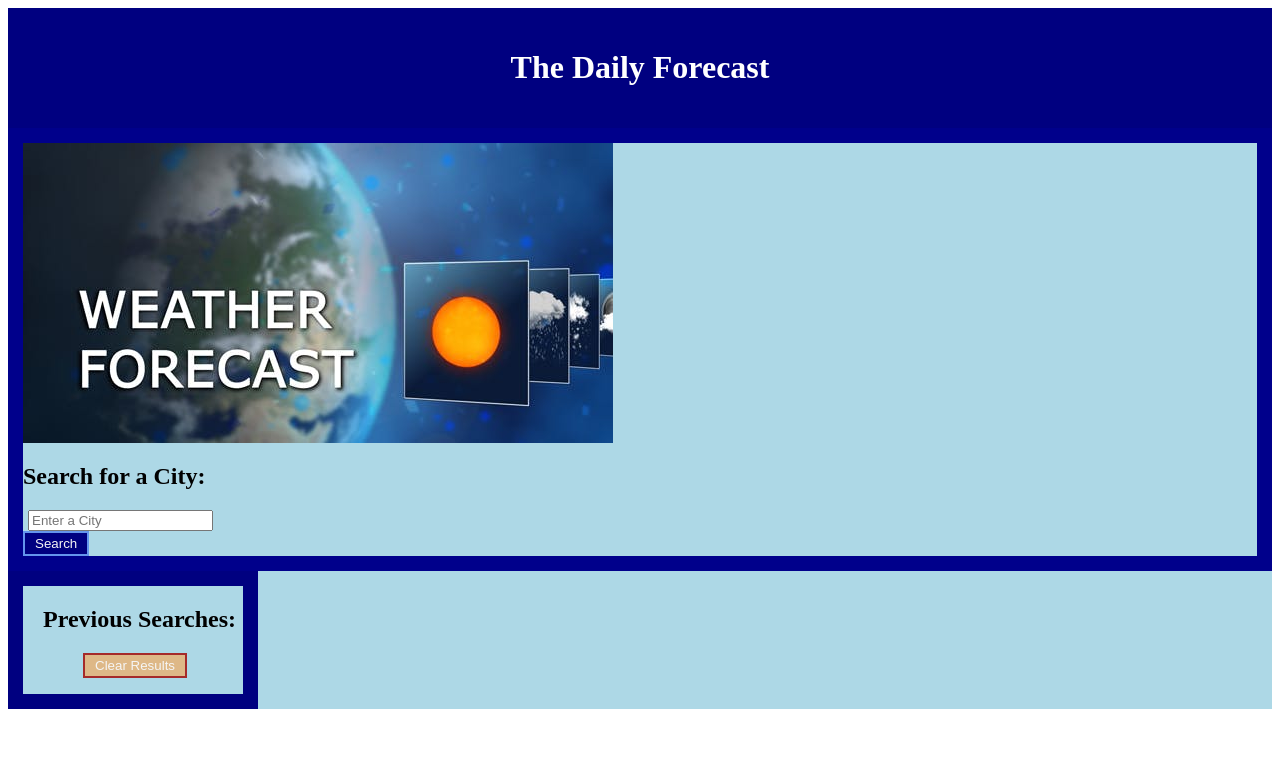
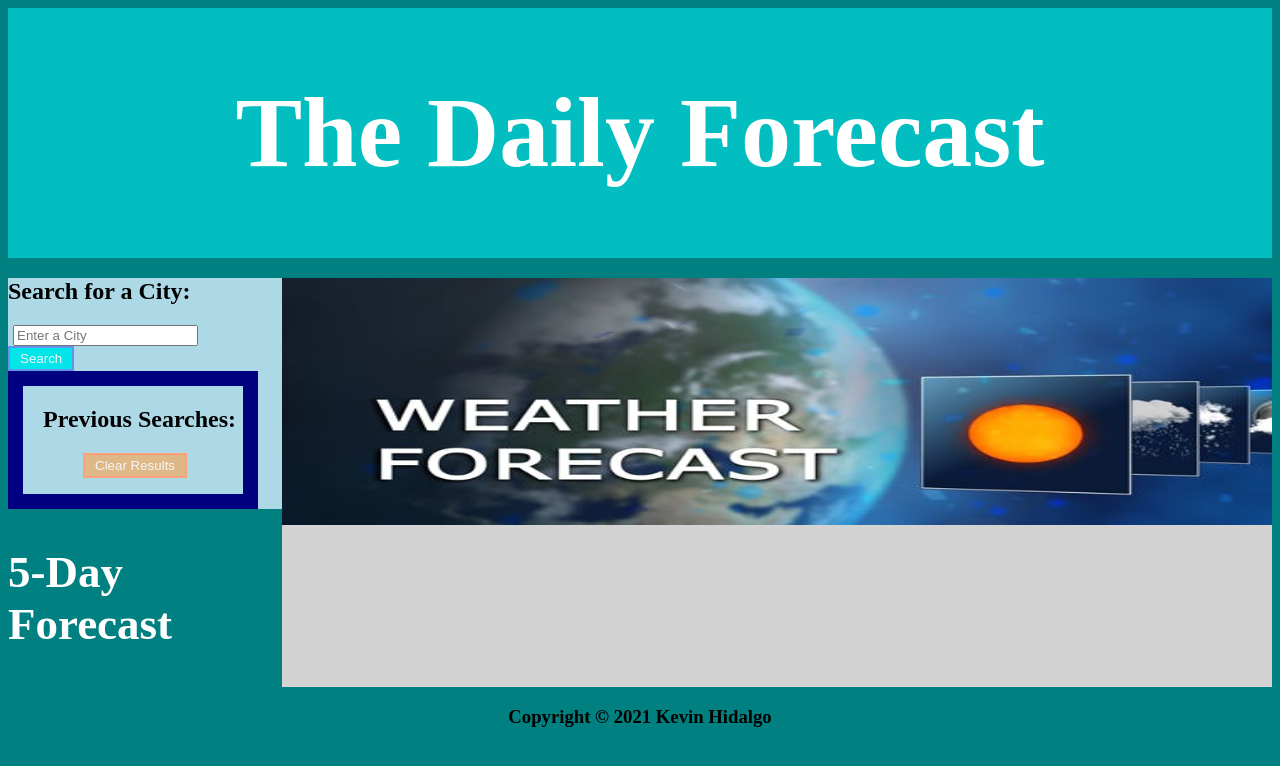
Before and after one commit to kevinrhidalgo/Homework-6-AWeatherDashboard, a plain HTML site: page index.html in a window 1280 px wide. Drawn offline with nearby package versions, Linux system fonts and the light colour scheme.

Commit message:
add readme, updated html and css, and functioning JS

```diff
--- a/Assets/script.js
+++ b/Assets/script.js
@@ -3,7 +3,7 @@ $(".boxEl").hide();
 $(".forecastDashboard").hide();
 var forecastdisplay;
 
-//Pulls previous city searches from local storage.
+//this function retrieves the previoussearches from the local storage.
 function allStorage() {
     var values = [],
         keys = Object.keys(localStorage),
@@ -17,13 +17,13 @@ function allStorage() {
 }
 allStorage();
 
-//Clears all local storage items and previous searches from the page.
+//Clears all items from the local storage and its previous searches
 $(".clear").on("click", function() {
     localStorage.clear();
     $(".prev-city").remove();
 });
 
-//This function collects all the info from the weather APIs to display on the page
+//Function to collect info from the weather apis
 $(".search").on("click", function() {
     var subject = $(".subject").val();
     var queryURL = "https://api.openweathermap.org/data/2.5/weather?q=" + subject + "&appid=3c34658c8e0e9fdb71064b81293a3704";
@@ -35,7 +35,7 @@ $(".search").on("click", function() {
         forecastdisplay = false;
     }
 
-//This first ajax request collects current weather data and converts info into what we want to display.
+//This collection of current weather data and converts info into what is displayed.
     $.ajax({
         url: queryURL,
         method: "GET",
@@ -60,8 +60,8 @@ $(".search").on("click", function() {
         $(".current-temp").text("Temperature: " + currentTemp.toFixed(1) + " °F");
         $(".current-hum").text("Humidity: " + response.main.humidity + "%");
         $(".current-wind").text("Wind Speed: " + response.wind.speed + " MPH");
-        queryURL = "http://api.openweathermap.org/data/2.5/uvi/forecast?&appid=3c34658c8e0e9fdb71064b81293a3704&lat=" + lat + "&lon=" + lon;
-//This is nested ajax request that gets the UV index but uses longitude and latitude from the previous ajax request to do so.
+
+        queryURL = "http://api.openweathermap.org/data/2.5/uvi/forecast/daily?&appid=3c34658c8e0e9fdb71064b81293a3704&lat=" + lat + "&lon=" + lon;
         $.ajax({
             url: queryURL,
             method: "GET"
@@ -70,7 +70,7 @@ $(".search").on("click", function() {
         })
     })
 
-//This ajax request collects weather data for the next 5 days (specifically it is grabbing the stays from noon, as opposed to every few hours)
+//The collection of weather data for the 5 day forecast days (specifically it is grabbing the stays from noon, as opposed to every few hours)
     $.ajax({
         url: queryURL2,
         method: "GET"
--- a/Assets/style.css
+++ b/Assets/style.css
@@ -1,27 +1,40 @@
+body{
+    background-color:teal;
+}
+
+
 section{
     background-color: lightblue;
     flex-wrap: wrap;
 }
 
 
-.forecast-day {
-    background-color:navy;
-    color: whitesmoke;
-    width: 100px;
-    height: 150px;
-    font-size: 20px;
-    padding: 10px 40px 40px 40px;
 
+#fiveDay{
+    display: flex;
+    justify-content: center;
+    float: center;
+    font-size: 30px;
+    background-color:teal;
+    color:white;
+}
+
+article{
+    background-color: lightgray;
+  flex-wrap: inline;
+ align-items: center;
 
 }
-
 .navbar {
     margin-right: 0;
-    background-color: navy;
+    background-color: #02bec1;
     color: white;
    display: flex;
    justify-content: center;
-   border: navy solid 20px;
+
+   height: 250px;
+   font-size: 50px;
+
 
 }
 
@@ -35,7 +48,7 @@ input {
 }
 
 button {
-    background-color: navy;
+    background-color:  #02e6e9;
     border: 2px solid cornflowerblue;
     color: whitesmoke;
     padding-top: 3px;
@@ -57,7 +70,7 @@ button:hover {
 
 .clear {
     background-color: burlywood;
-    border: 2px solid brown;
+    border: 2px solid lightsalmon;
 
 }
 .mt-1{
@@ -70,21 +83,11 @@ button:hover {
     width: 200px;
 }
 
-
-.forecastDashboard{
-    width: 200px;
-    margin: 40px;
-    display: inline;
-
-
-
-}
-
 .forecastList
 {
+
     display: flex;
-flex-direction: row;
-    justify-content: space-between;
+    justify-content: space-around;
 
 }
 
@@ -93,13 +96,24 @@ flex-direction: row;
     display: flex;
 }
 
-.container{
-    border: darkblue solid 15px;
+
+
+.one img{
+    display: inline;
+    justify-content: flex-end;
+    float: right;
+    width: 990px;
+    height: 247px;
 
 
 }
+#cityname{
+    background-color: salmon;
 
-.one img{
+}
+
+footer{
     display: flex;
-    justify-content: flex-end;
+    justify-content: center;
+
 }
--- a/index.html
+++ b/index.html
@@ -3,27 +3,22 @@
   <head>
     <title>Weather Dashboard</title>
     <meta charset="utf-8">
-
-
     <link rel="stylesheet" href="Assets/style.css">
   </head>
 
   <body>
-
-
-
     <div class="navbar">  <h1>The Daily Forecast</h1>  </div>
 
 
 <section>
 
-
 <div class="container">
 
     <div class="one">
+
       <img id="img" src="Assets/weatherforcast.jpeg">
-          <h2>Search for a City:</h2>
 
+      <h2>Search for a City:</h2>
     </div>
 
 
@@ -51,18 +46,24 @@
 
     <div class="boxEl">
          <h2 class="cityName"></h2>
+    </div>
+    </section>
 
+
+<article>
+
+   <div id="fiveDay">
+      <h2>5-Day Forecast</h2>
+   </div>
+   <div class="six">
+<div class="forecastDashboard"></div>
+    <div class="forecastList"></div>
     </div>
+</article>
 
 
 
-    <div class="forecastDashboard">
-        <h2>5-Day Forecast:</h2>
-     <div class="forecastList"></div>
-     </div>
 
-
-</section>
 
 
 
@@ -75,4 +76,7 @@
     integrity="sha384-JjSmVgyd0p3pXB1rRibZUAYoIIy6OrQ6VrjIEaFf/nJGzIxFDsf4x0xIM+B07jRM" crossorigin="anonymous"></script>
     <script src="Assets/script.js"></script>
   </body>
+  <footer>
+    <h3>Copyright &copy; 2021 Kevin Hidalgo</h3>
+    </footer>
 </html>
```
Also changed, not shown: SS.jpg (added), 2 other files.
